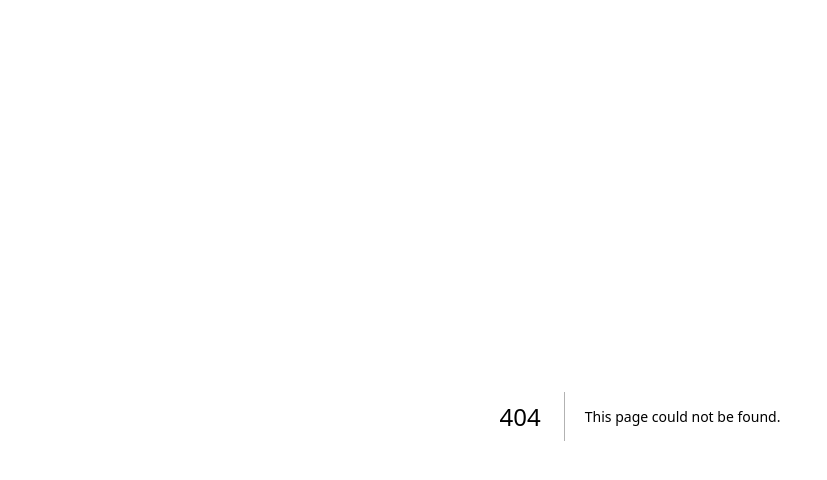
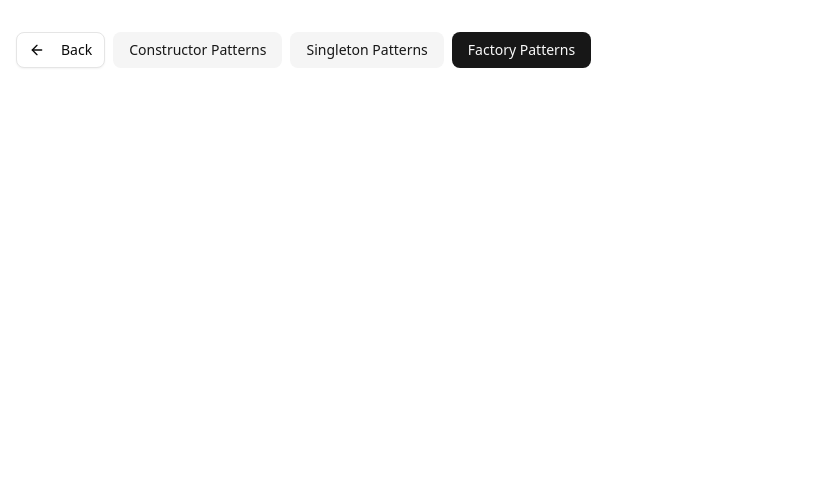
Before and after one commit to hhhiteshhh/js-design-patterns, a Next.js app: page /factory-patterns in a window 1280 px wide. Before the commit this address had no page. Shown: the top 480 px of the page, without its empty margins (0-827 px from the left). Built offline with nearby package versions, Linux system fonts and the light colour scheme.

Commit message:
factory pattern route added

```diff
--- /dev/null
+++ b/app/(design patterns)/factory-patterns/page.tsx
@@ -0,0 +1,11 @@
+import React from 'react'
+
+function FactoryPattern() {
+  return (
+    <div>
+
+    </div>
+  )
+}
+
+export default FactoryPattern
--- a/components/Navbar.tsx
+++ b/components/Navbar.tsx
@@ -18,6 +18,11 @@ const patterns: Pattern[] = [
     id: 2,
     path: "/singleton-patterns",
     name: "Singleton Patterns",
+  },
+  {
+    id: 3,
+    path: "/factory-patterns",
+    name: "Factory Patterns",
   },
 ];
 function Navbar() {
```
